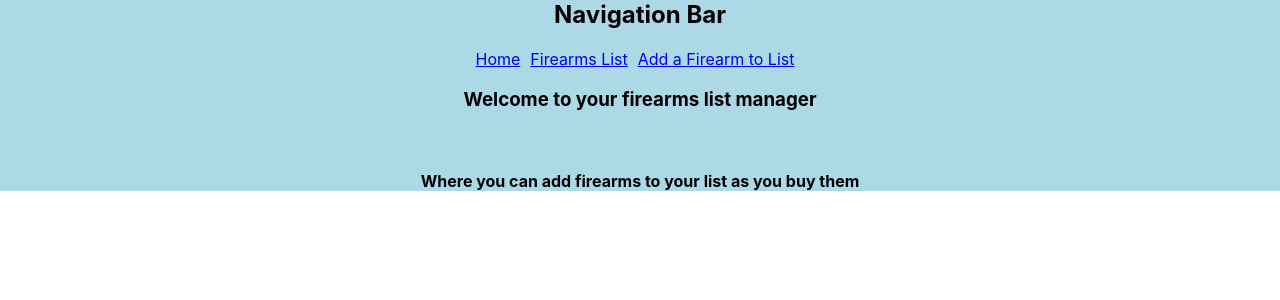
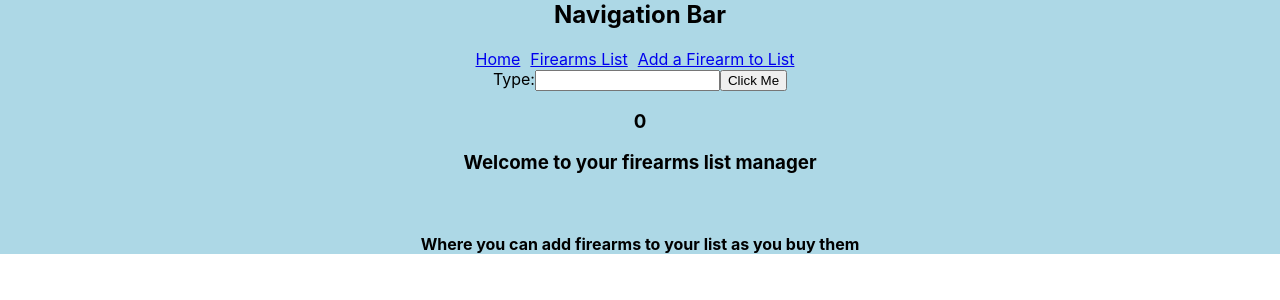
Before and after one commit to mkienbus/react-app-frontend, a React (Create React App) app: page / in a window 1280 px wide. Shown: the top 300 px of the page. Built offline with nearby package versions, Linux system fonts and the light colour scheme; no server answers.

Commit message:
created and rendered ClickMe component for project coding challenge

```diff
--- a/src/App.js
+++ b/src/App.js
@@ -4,6 +4,7 @@ import Firearms from './Firearms';
 import FirearmForm from './FirearmForm';
 import Nav from "./Nav"
 import Home from "./Home"
+import ClickMe from "./ClickMe"
 import FirearmShow from "./FirearmShow"
 import {useEffect, useState} from "react"
 import {Route, Switch} from "react-router-dom"
@@ -29,9 +30,11 @@ function App() {
   function handleClick(detailFirearm) {
   }
 
+
   return (
     <div className = "App">
       <Nav/>
+      <ClickMe />
       <Switch>
         <Route exact path = "/firearms">
           <Firearms firearms = {firearms} handleClick = {handleClick}/>
--- /dev/null
+++ b/src/ClickMe.js
@@ -0,0 +1,46 @@
+import React, {useState} from "react"
+
+
+
+function ClickMe(){
+
+    const [count, setCount] = useState("");
+    const [displayedCount, setDisplayedCount] = useState(0);
+
+    function handleChange(e){
+        let word = (e.target.value)
+        console.log(word)
+        setCount(word.length)
+        console.log(word.length)
+    }
+
+    function handleClickSubmit(e){
+        e.preventDefault();
+        addCounts(e);
+        setCount("")
+        let textReset = document.getElementById("formText")
+        textReset.value = ""
+    }
+
+    function addCounts(e){
+        e.preventDefault();
+        setDisplayedCount(count + displayedCount)
+    }
+
+    return(
+        <div>
+            <form onSubmit = {(e) => {handleClickSubmit(e); addCounts(e)}}>
+                <label>
+                    Type:
+                        <input id = "formText" type = "text" onChange = {handleChange}/>
+                </label>
+                    <input type = "submit" value = "Click Me"/>
+                <h3>{displayedCount}</h3>
+                {/* display cumulative letter count in <h3></h3> */}
+            </form>
+        </div>
+    )
+
+}
+
+export default ClickMe
```
